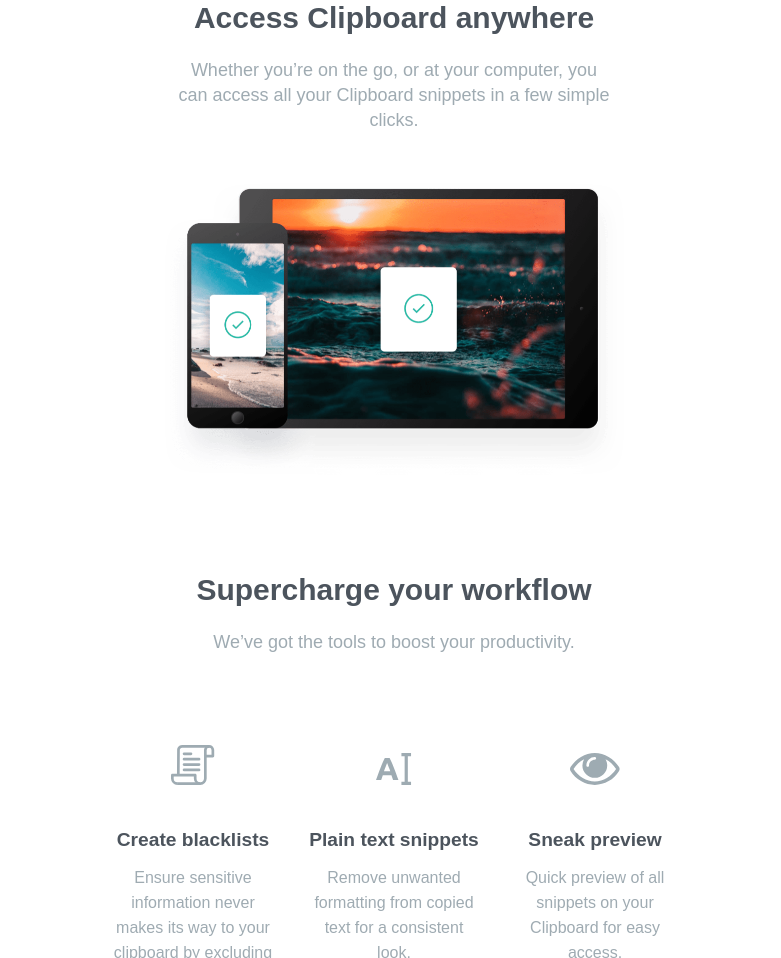
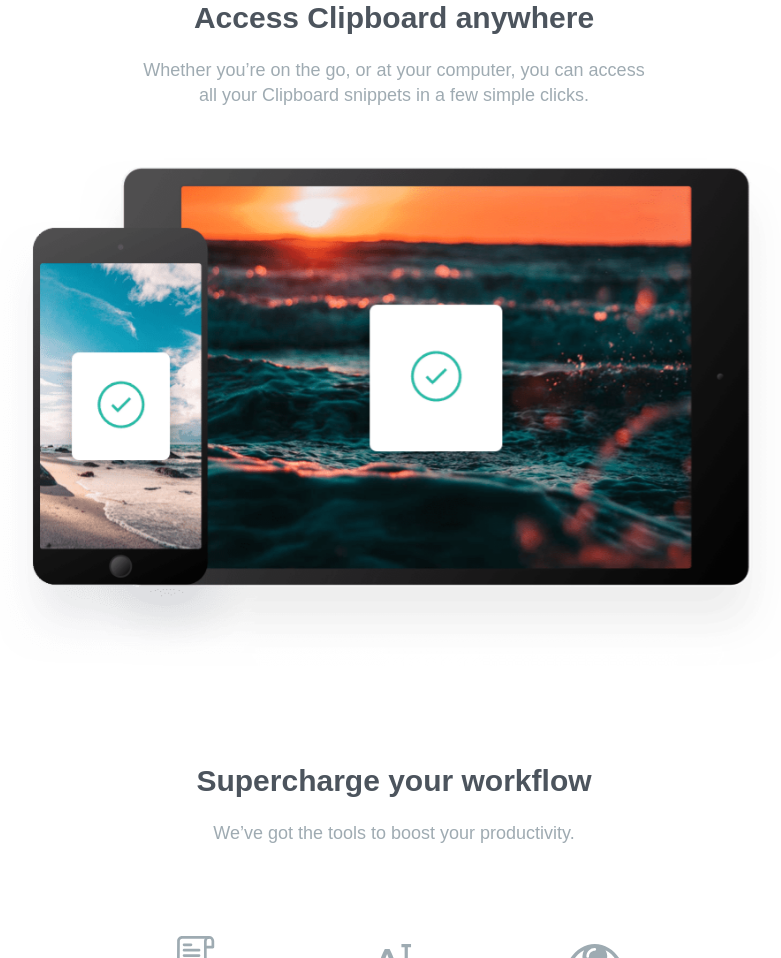
Before and after one commit to Jose-Angel-Rey/Clipboard-landing-page-master, a plain HTML site: page index.html in a window 1280 px wide. Shown: the part 1287-2245 px from the top of the page, without its empty margins (246-1027 px from the left). Drawn offline with Linux system fonts and the light colour scheme; a web font is replaced by a local one.

Commit message:
Update style.css

```diff
--- a/style.css
+++ b/style.css
@@ -399,6 +399,10 @@ body {
   body {
     background-image: url(./images/bg-header-desktop.png);
   }
+    .section-two-img {
+    width: auto;
+    max-width: 800px;
+  }
 }
 @media screen and (min-width: 1440px) {
   .main-header {
```
